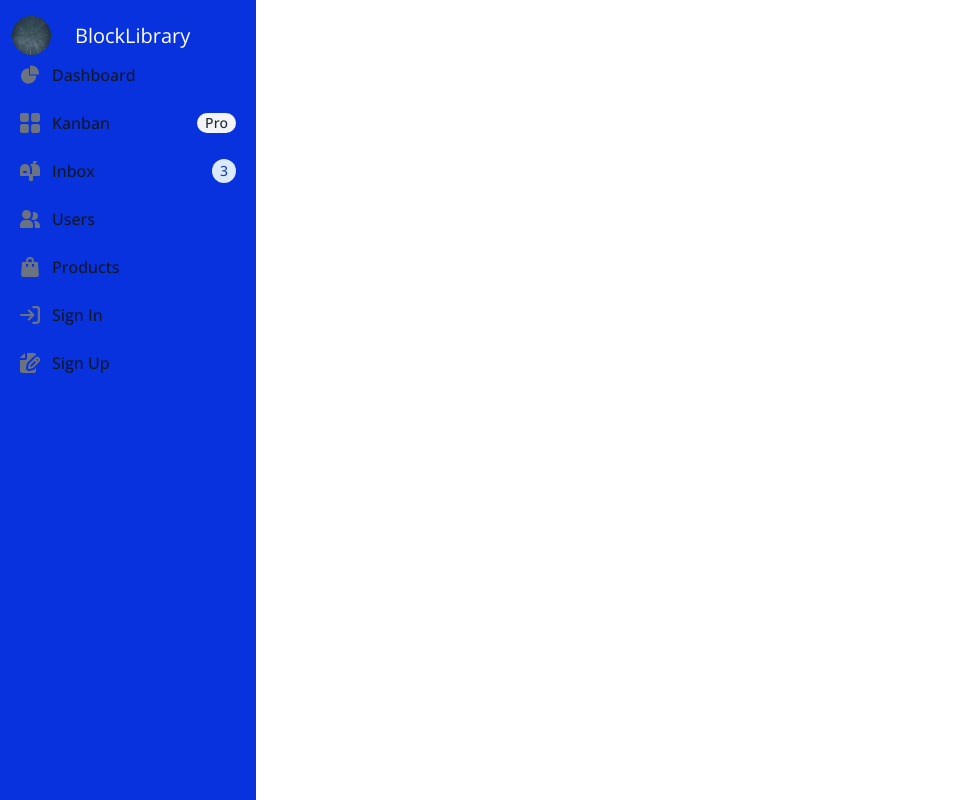
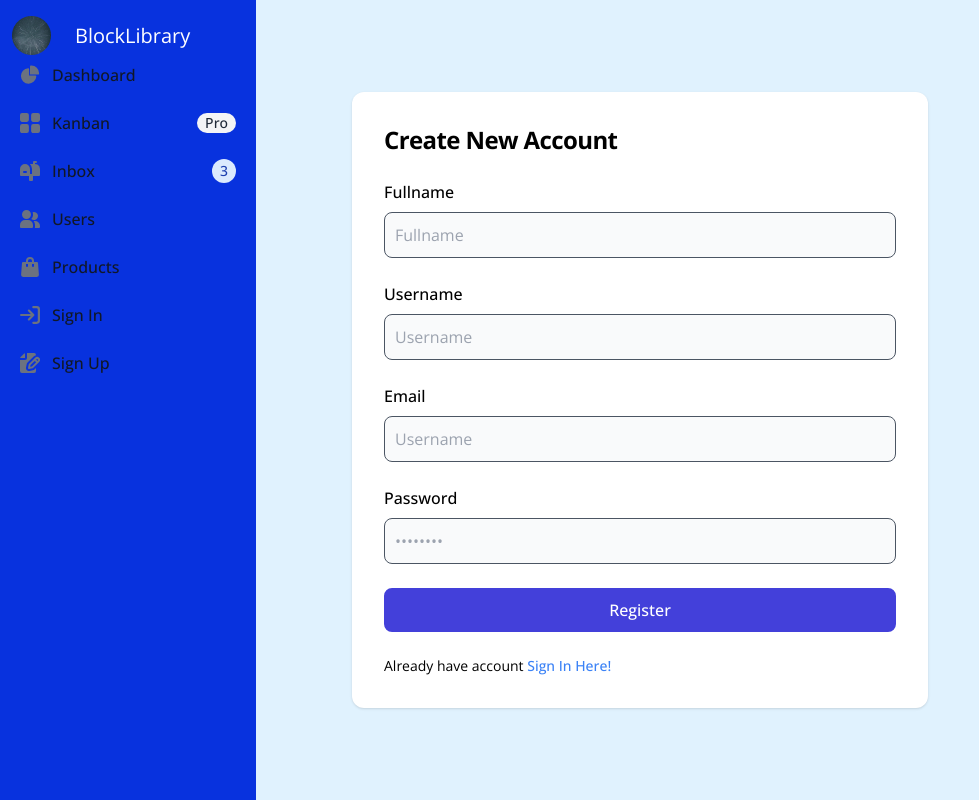
Before and after one commit to Phiniqq724/gmatrix-blockchain, a Next.js app: page /register in a window 1280 px wide. Shown: the whole page, without its empty margins (0-979 px from the left). Built offline with nearby package versions, Linux system fonts and the light colour scheme.

Commit message:
feat: create frontend authPage

```diff
--- a/src/app/(auth)/register/page.tsx
+++ b/src/app/(auth)/register/page.tsx
@@ -1,5 +1,55 @@
+import { FormButton } from "@/app/components/Button";
+import TextInput from "@/app/components/InputText";
+import Link from "next/link";
 import React from "react";
 
 export default function userRegister() {
-  return <></>;
+  const handlleSubmit = () => {};
+
+  return (
+    <section className="flex justify-center items-center h-screen w-full">
+      <div className="w-full mx-auto bg-white rounded-xl shadow dark:border md:mt-0 max-w-xl xl:p-0">
+        <div className="p-6 space-y-4 md:space-y-6 sm:p-8">
+          <h1 className="text-xl font-bold leading-tight tracking-tight text-black md:text-2xl">Create New Account</h1>
+          <form className="space-y-4 md:space-y-6">
+            <div>
+              <label htmlFor="fullname" className="block mb-2 text-base font-medium text-black">
+                Fullname
+              </label>
+              <TextInput type="text" name="fullname" id="email" placeholder="Fullname" required />
+            </div>
+            <div>
+              <label htmlFor="username" className="block mb-2 text-base font-medium text-black">
+                Username
+              </label>
+              <TextInput type="text" name="username" id="username" placeholder="Username" required />
+            </div>
+            <div>
+              <label htmlFor="email" className="block mb-2 text-base font-medium text-black">
+                Email
+              </label>
+              <TextInput type="email" name="email" id="email" placeholder="Username" required />
+            </div>
+            <div>
+              <label htmlFor="password" className="block mb-2 text-base font-medium text-black">
+                Password
+              </label>
+              <TextInput type="password" name="password" id="password" placeholder="••••••••" required />
+            </div>
+
+            <FormButton type="submit" className="w-full" variant="blue">
+              Register
+            </FormButton>
+
+            <p className="text-sm font-light text-black">
+              Already have account{" "}
+              <Link href="/signin" className="font-medium text-blue-500 hover:underline ">
+                Sign In Here!
+              </Link>
+            </p>
+          </form>
+        </div>
+      </div>
+    </section>
+  );
 }
--- a/src/app/(auth)/signin/page.tsx
+++ b/src/app/(auth)/signin/page.tsx
@@ -1,5 +1,42 @@
+import { FormButton } from "@/app/components/Button";
+import TextInput from "@/app/components/InputText";
+import Link from "next/link";
 import React from "react";
 
 export default function userSignin() {
-  return <div>page</div>;
+  const handlleSubmit = () => {};
+  return (
+    <section className="flex justify-center items-center h-screen w-full">
+      <div className="w-full mx-auto bg-white rounded-xl shadow dark:border md:mt-0 max-w-xl xl:p-0">
+        <div className="p-6 space-y-4 md:space-y-6 sm:p-8">
+          <h1 className="text-xl font-bold leading-tight tracking-tight text-black md:text-2xl">Sign in to your account</h1>
+          <form className="space-y-4 md:space-y-6">
+            <div>
+              <label htmlFor="email" className="block mb-2 text-base font-medium text-black">
+                Email
+              </label>
+              <TextInput type="email" name="email" id="email" placeholder="email@example.com" required />
+            </div>
+            <div>
+              <label htmlFor="password" className="block mb-2 text-base font-medium text-black">
+                Password
+              </label>
+              <TextInput type="password" name="password" id="password" placeholder="••••••••" required />
+            </div>
+
+            <FormButton type="submit" className="w-full" variant="blue">
+              Sign In
+            </FormButton>
+
+            <p className="text-sm font-light text-black">
+              Don{"'"}t have an account yet?{" "}
+              <Link href="/register" className="font-medium text-blue-500 hover:underline ">
+                Sign up
+              </Link>
+            </p>
+          </form>
+        </div>
+      </div>
+    </section>
+  );
 }
--- /dev/null
+++ b/src/app/admin/page.tsx
@@ -0,0 +1,6 @@
+import { redirect } from "next/navigation";
+import React from "react";
+
+export default function AdmiPage() {
+  redirect("/adminDashboard");
+}
--- a/src/app/components/Button.tsx
+++ b/src/app/components/Button.tsx
@@ -50,7 +50,7 @@ export function FormButton({ className, variant, children, type, disabled, onCli
         className={`group inline-flex items-center gap-1 rounded-[8px] border-2 border-[#4340DA] bg-[#4340DA] px-7 py-4 text-white transition duration-300 font-medium hover:bg-white hover:text-[#4340DA] sm:py-2 ${className}`}
         disabled={disabled}
       >
-        {children}
+        <p className="mx-auto">{children}</p>
       </button>
     );
   }
--- /dev/null
+++ b/src/app/components/InputText.tsx
@@ -0,0 +1,23 @@
+import { HTMLInputTypeAttribute } from "react";
+
+interface InputProops {
+  type: HTMLInputTypeAttribute | undefined;
+  name: string;
+  id: string;
+  className?: string;
+  placeholder: string;
+  required: boolean;
+}
+
+export default function TextInput({ className, id, name, placeholder, required, type }: InputProops) {
+  return (
+    <input
+      type={type}
+      id={id}
+      name={name}
+      placeholder={placeholder}
+      className={`bg-gray-50 border border-gray-600 focus:border-blue-600 text-gray-900 rounded-lg focus:outline-none focus:ring-2 focus:ring-blue-300 focus:border-primary-600 block w-full p-2.5  ${className}`}
+      required={required}
+    />
+  );
+}
--- a/src/app/layout.tsx
+++ b/src/app/layout.tsx
@@ -49,7 +49,7 @@ export default function RootLayout({
 }>) {
   return (
     <html lang="en">
-      <body className={`${open_sans.className} ${openSauce.variable}`}>
+      <body className={`${open_sans.className} ${openSauce.variable} bg-sky-100`}>
         <AdminDisablePathName />
 
         {children}
--- a/src/lib/DisablePathName.tsx
+++ b/src/lib/DisablePathName.tsx
@@ -3,7 +3,7 @@ import { AdminSidebar, UserSidebar } from "@/app/components/Sidebar";
 import { usePathname } from "next/navigation";
 import React, { ReactNode } from "react";
 
-const disablePathName = ["/admin/login", "/admin/addBooks", "/admin/adminDashboard", "/admin/bookData", "admin/userData"];
+const disablePathName = ["/admin/login", "/admin/addBooks", "/admin/adminDashboard", "/admin/bookData", "/admin/userData"];
 
 export function AdminDisablePathName() {
   const pathname = usePathname();
```
